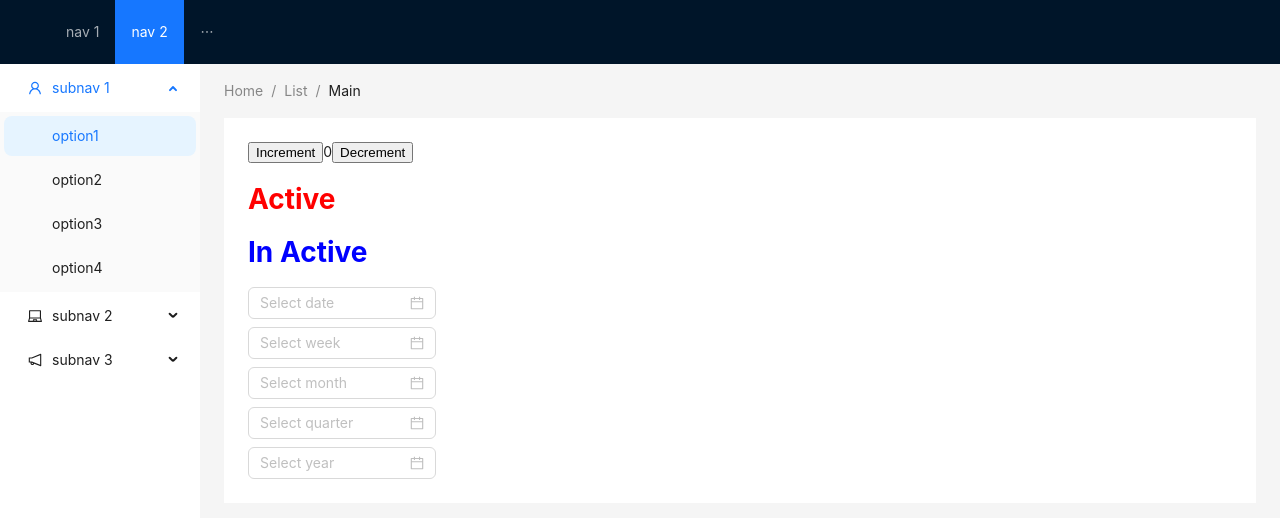
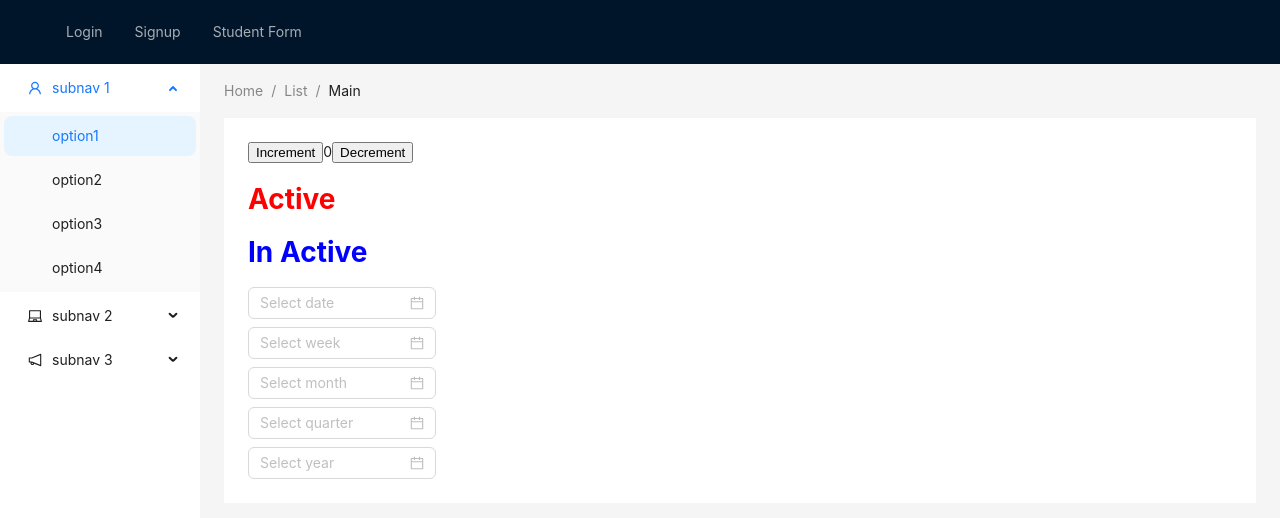
Before and after one commit to vigneshwaran-chandrasekaran/demo-automation-testing, a React (Create React App) app: page /antd in a window 1280 px wide. Shown: the top 518 px of the page. Built offline with nearby package versions, Linux system fonts and the light colour scheme.

Commit message:
nav link name changed

```diff
--- a/src/components/Main.tsx
+++ b/src/components/Main.tsx
@@ -12,9 +12,9 @@ import { Counter } from "../components";
 
 const { Header, Content, Sider } = Layout;
 
-const items1: MenuProps["items"] = ["1", "2", "3"].map((key) => ({
+const items1: MenuProps["items"] = ["Login", "Signup", "Student Form"].map((key) => ({
   key,
-  label: `nav ${key}`,
+  label: `${key}`,
 }));
 
 const Heading = styled.h1<{ active: boolean }>`
```
